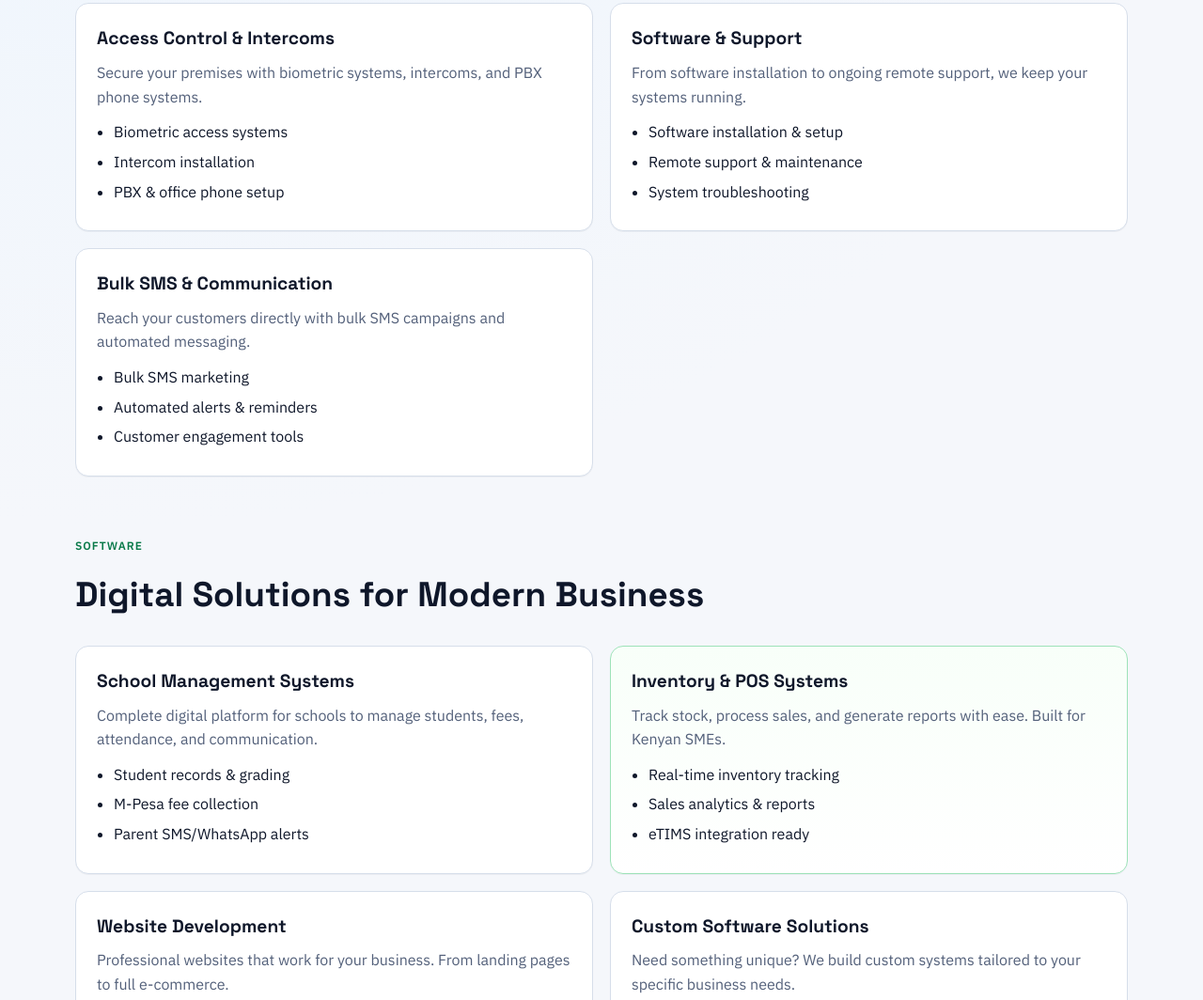
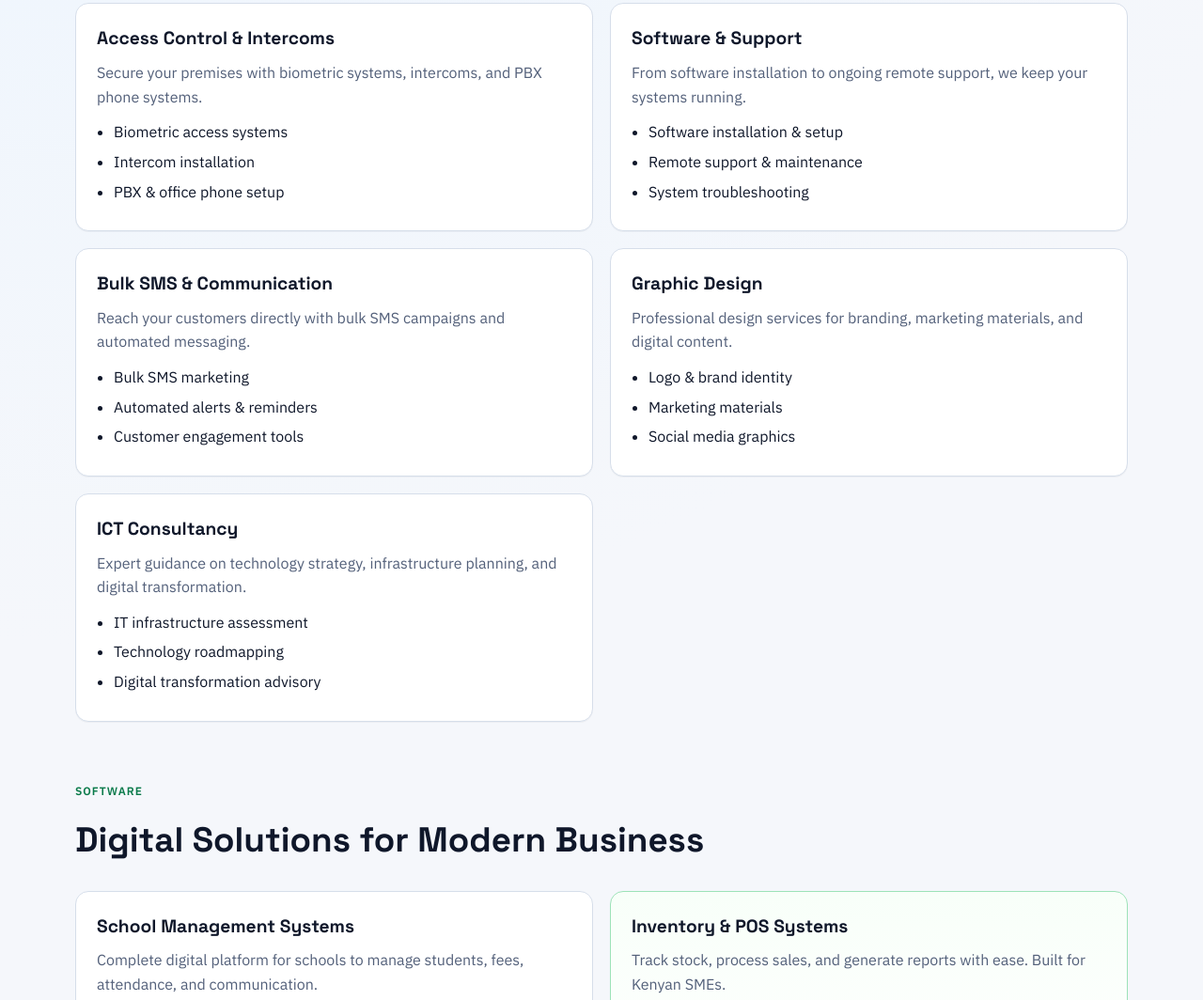
Before and after one commit to trifixsolutions/trifixsolutions.github.io, a plain HTML site: page index.html in a window 1280 px wide. Shown: the part 1540-2604 px from the top of the page at 94% size. Drawn offline with Linux system fonts and the light colour scheme.

Commit message:
Add Graphic Design and ICT Consultancy services

```diff
--- a/index.html
+++ b/index.html
@@ -155,6 +155,24 @@
                         <li>Customer engagement tools</li>
                     </ul>
                 </article>
+                <article class="service-card reveal">
+                    <h3>Graphic Design</h3>
+                    <p>Professional design services for branding, marketing materials, and digital content.</p>
+                    <ul>
+                        <li>Logo & brand identity</li>
+                        <li>Marketing materials</li>
+                        <li>Social media graphics</li>
+                    </ul>
+                </article>
+                <article class="service-card reveal">
+                    <h3>ICT Consultancy</h3>
+                    <p>Expert guidance on technology strategy, infrastructure planning, and digital transformation.</p>
+                    <ul>
+                        <li>IT infrastructure assessment</li>
+                        <li>Technology roadmapping</li>
+                        <li>Digital transformation advisory</li>
+                    </ul>
+                </article>
             </div>
 
             <div class="section-head reveal" style="margin-top: 4rem;">
@@ -248,6 +266,8 @@
                         <option value="access">Access Control & Intercoms</option>
                         <option value="software">Software & Support</option>
                         <option value="sms">Bulk SMS</option>
+                        <option value="design">Graphic Design</option>
+                        <option value="consultancy">ICT Consultancy</option>
                         <option value="school">School Management System</option>
                         <option value="pos">Inventory & POS Systems</option>
                         <option value="website">Website Development</option>
```
